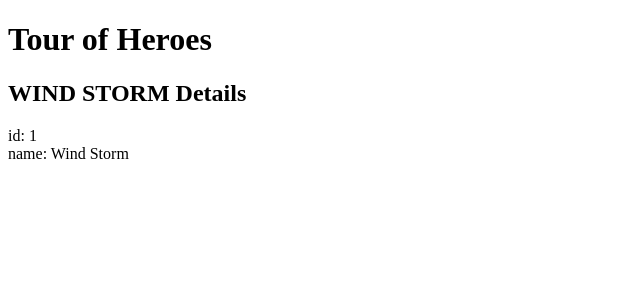
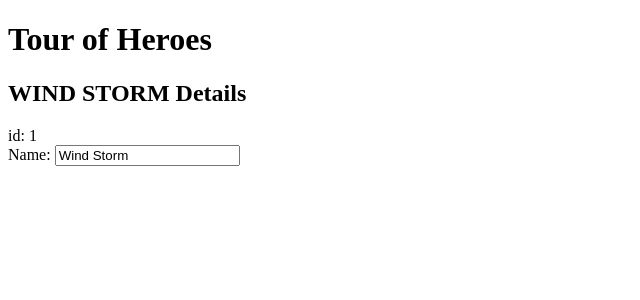
Before and after one commit to ashwin-pandey/angular-tour-of-heroes, an Angular app: page / in a window 1280 px wide. Shown: the top 300 px of the page, without its empty margins (0-640 px from the left). Built offline with nearby package versions, Linux system fonts and the light colour scheme.

Commit message:
add form

```diff
--- a/src/app/heroes/heroes.component.html
+++ b/src/app/heroes/heroes.component.html
@@ -1,3 +1,8 @@
 <h2>{{ hero.name | uppercase }} Details</h2>
 <div><span>id: </span>{{ hero.id }}</div>
-<div><span>name: </span>{{ hero.name }}</div>
+
+<div>
+	<label for="name">Name:
+		<input [(ngModel)]="hero.name" placeholder="name">
+	</label>
+</div>
--- a/src/app/heroes/heroes.component.ts
+++ b/src/app/heroes/heroes.component.ts
@@ -9,7 +9,7 @@ import { Hero } from '../hero';
 })
 export class HeroesComponent implements OnInit {
 
-	hero = {
+	hero: Hero =  {
 		id: 1,
 		name: 'Wind Storm'
 	};
```
